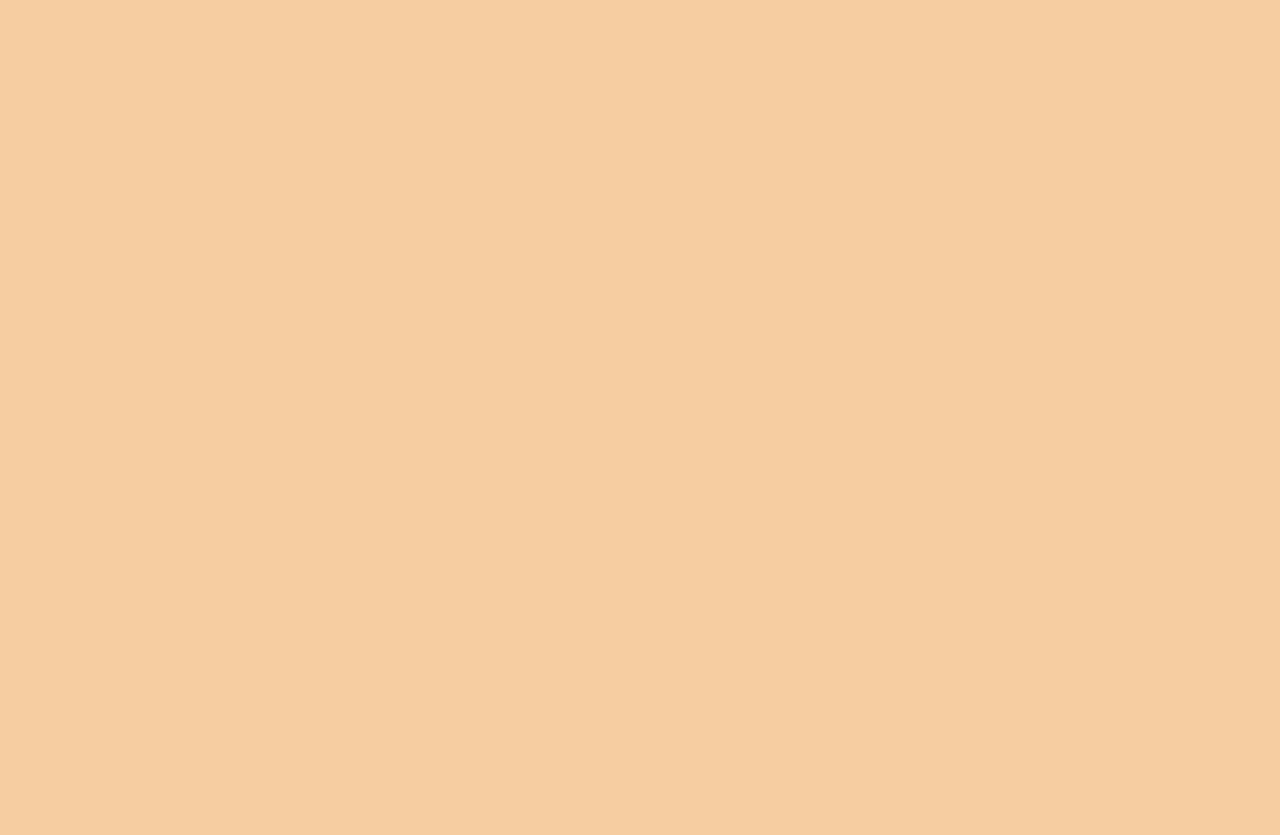
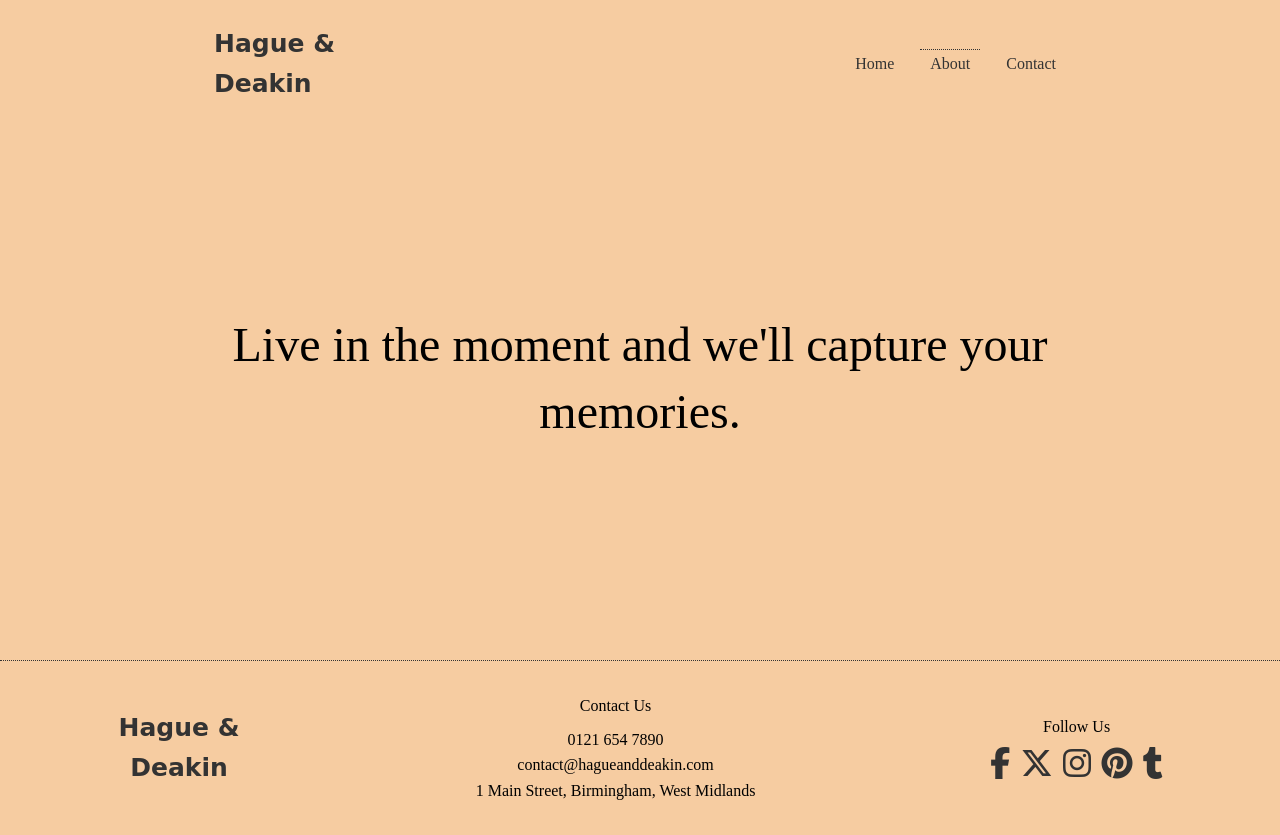
Before and after one commit to Nimira43/Photographer-Website, a plain HTML site: page about.html in a window 1280 px wide. Before the commit the page ends 800 px from the top, so only its background shows below. Drawn offline with Linux system fonts and the light colour scheme; a web font is replaced by a local one.

Commit message:
Starting work on the About page.

```diff
--- a/about.html
+++ b/about.html
@@ -9,11 +9,47 @@
     crossorigin="anonymous" referrerpolicy="no-referrer" />
   <link rel="icon" type="image/png" href="images/billy.png">
   <link rel="stylesheet" href="style.css">
-  <title>Hague & Deakin Photography | About Page</title>
+  <title>Hague & Deakins Photography | About Page</title>
 </head>
 
 <body>
+  <header class="header">
+    <div class="container container-sm header-flex">
+      <p class="logo">Hague & Deakin</p>
+      <ul class="main-menu">
+        <li><a href="/">Home</a></li>
+        <li><a class="current" href="about.html">About</a></li>
+        <li><a href="contact.html">Contact</a></li>
+      </ul>
+    </div>
+  </header>
+  <section class="hero">
+    <div class="container container-sm">
+      <h2>Live in the moment and we'll capture your memories.</h2>
+    </div>
+  </section>
 
+  <footer class="footer">
+    <div class="container footer-flex">
+      <p class="logo">Hague & Deakin</p>
+      <div class="contact">
+        <h4>Contact Us</h4>
+        <ul>
+          <li>0121 654 7890</li>
+          <li>contact@hagueanddeakin.com</li>
+          <li>1 Main Street, Birmingham, West Midlands</li>
+        </ul>
+      </div>
+      <div class="social">
+        <h4>Follow Us</h4>
+        <a href="#"><i class="fab fa-facebook-f fa-2x"></i></a>
+        <a href="#"><i class="fab fa-x-twitter fa-2x"></i></a>
+        <a href="#"><i class="fab fa-instagram fa-2x"></i></a>
+        <a href="#"><i class="fab fa-pinterest fa-2x"></i></a>
+        <a href="#"><i class="fab fa-tumblr fa-2x"></i></a>
+      </div>
+    </div>
+  </footer>
 </body>
 
 </html>
```
Also changed, not shown: index.html (+1 -1 lines).
